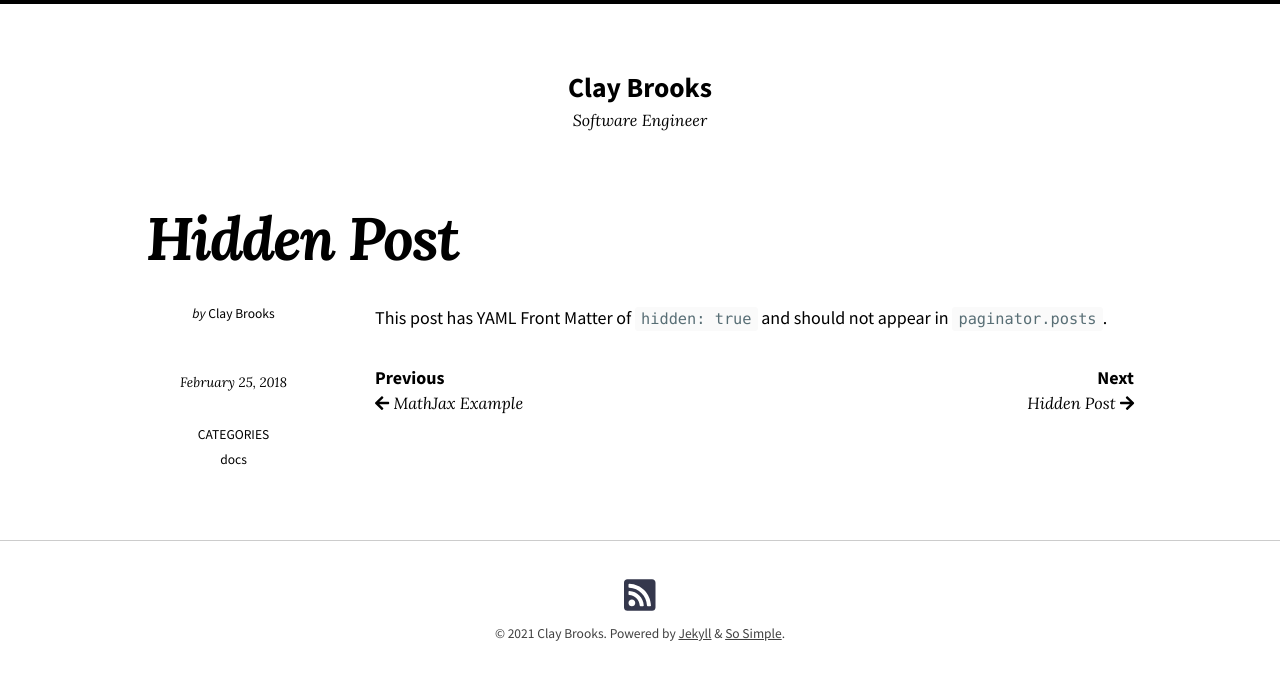
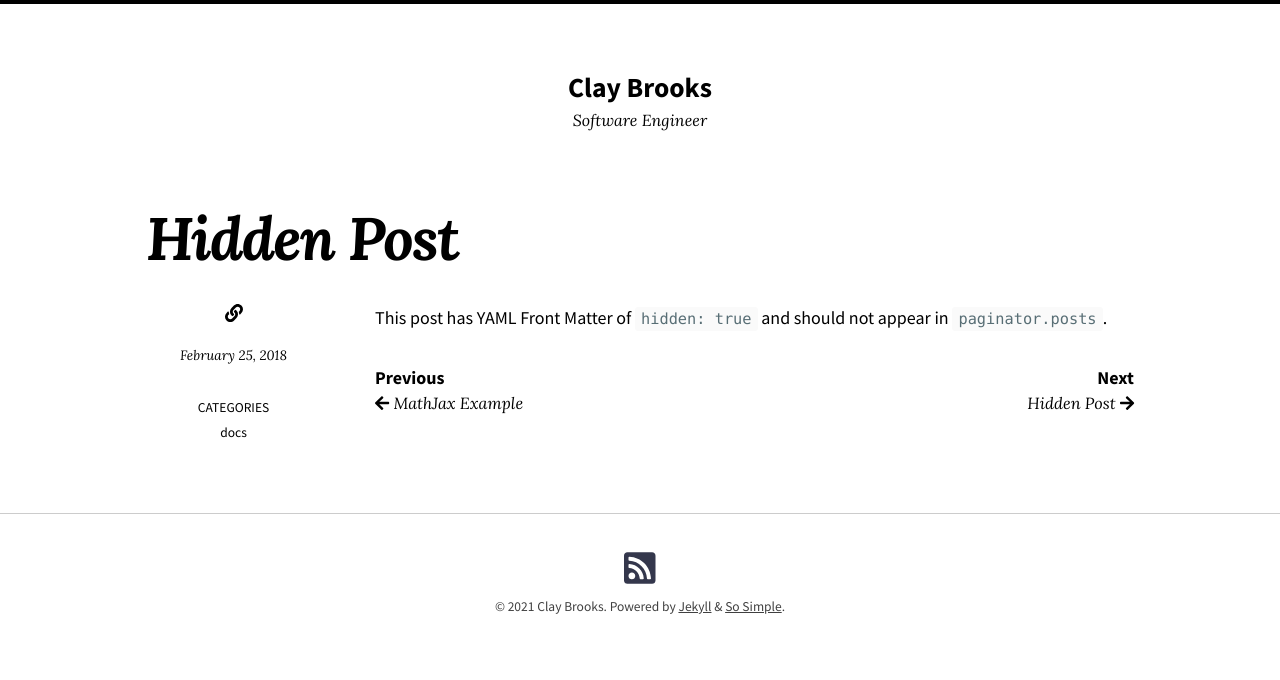
Before and after one commit to claybrooks/claybrooks.github.io, a Jekyll site: the page built from docs/_posts/2018-02-25-hidden-post.md, in a window 1280 px wide. Shown: the top 680 px of the page. Built offline with Jekyll 4.4.1, drawn with Linux system fonts in a browser that asks for light colours; nearby versions of some CDN libraries; our own code applies the rules of GitHub Pages for plain Markdown files.

Commit message:
updated config

```diff
--- a/_config.yml
+++ b/_config.yml
@@ -91,17 +91,14 @@
 
 # Site Author
 author:
-  name: Clay Brooks
+  name:
   picture:
-  email: clay_brooks@outlook.com
+  email:
   twitter:
   links:
-    - title: Github
-      url: https://www.github.com/claybrooks
-      icon: assets/logos/github.png
-    - title: Stackoverflow
-      url: https://stackoverflow.com/users/6353786/clay-brooks
-      icon: assets/logos/stackoverflow.png
+    - title:
+      url:
+      icon:
 
 # Footer Links
 footer_links:
```
